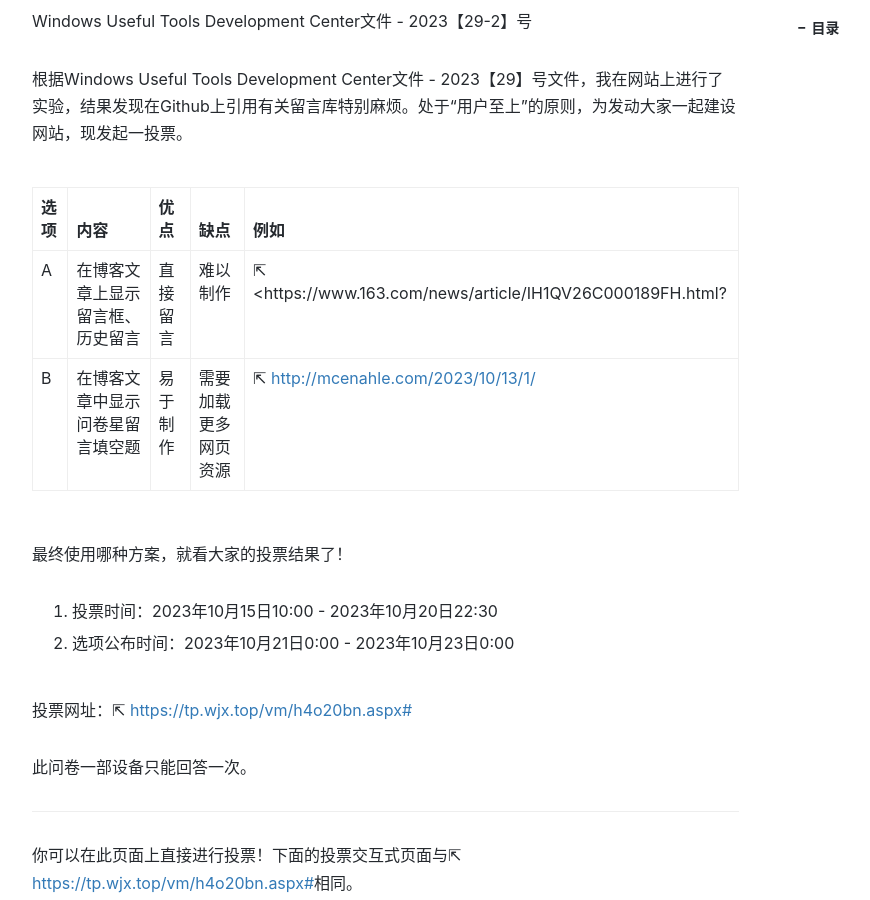
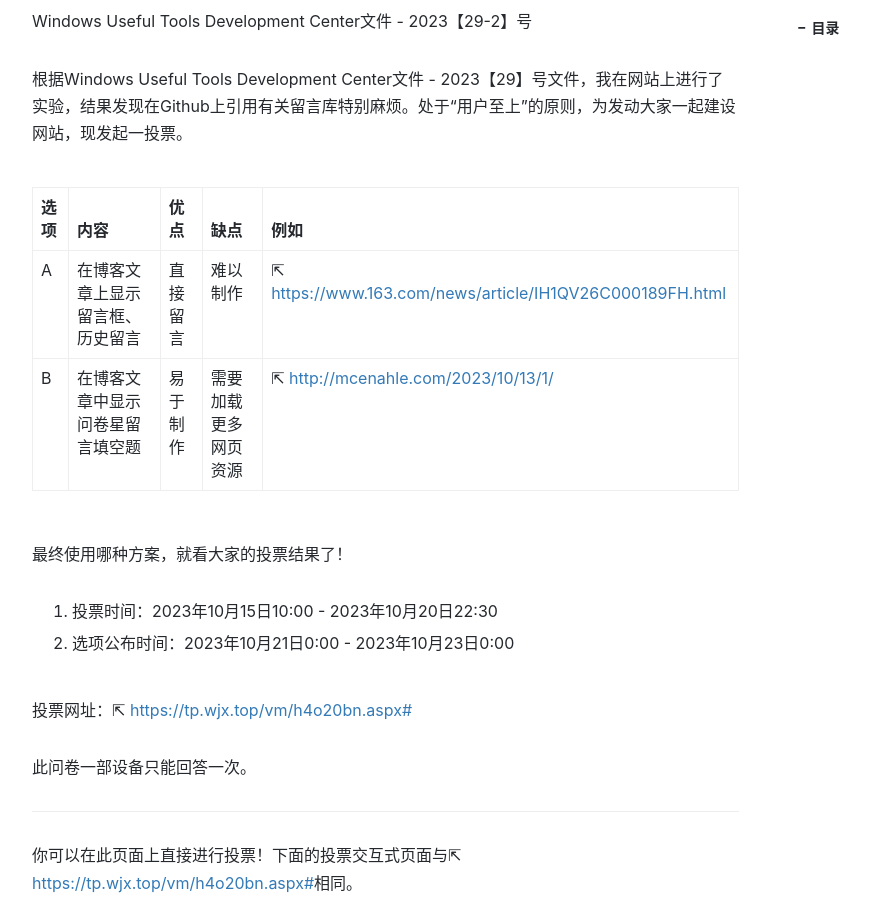
Before and after one commit to Mcenahle/mcenahle.github.io, a Jekyll site: the page built from _posts/2023-10-15-1.md, in a window 1280 px wide and 900 px high, scrolled down 575 px. Shown: the whole window, without its empty margins (233-1103 px from the left). Built offline with Jekyll 4.4.1, drawn with Linux system fonts in a browser that asks for light colours; nearby versions of some CDN libraries; comment, search, counter and statistics services are not loaded.

Commit message:
Update 2023-10-15-1.md

```diff
--- a/_posts/2023-10-15-1.md
+++ b/_posts/2023-10-15-1.md
@@ -19,7 +19,7 @@
 
 |选项|	内容|	优点|	缺点|	例如|
 |---|---|---|---|---|
-|A|	在博客文章上显示留言框、历史留言|	直接留言|	难以制作	|⇱ <https://www.163.com/news/article/IH1QV26C000189FH.html?|
+|A|	在博客文章上显示留言框、历史留言|	直接留言|	难以制作	|⇱ <https://www.163.com/news/article/IH1QV26C000189FH.html>|
 |B	|在博客文章中显示问卷星留言填空题|	易于制作|	需要加载更多网页资源	|⇱ <http://mcenahle.com/2023/10/13/1/>|
 
 最终使用哪种方案，就看大家的投票结果了！
```
